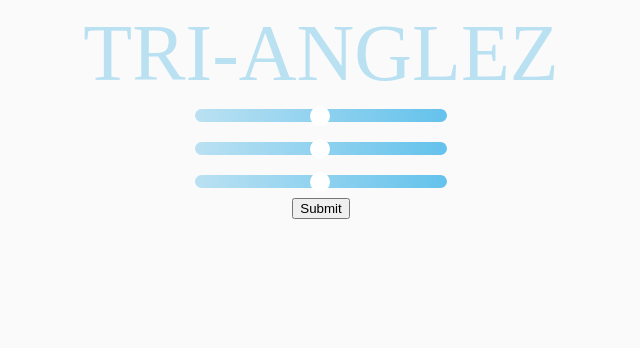
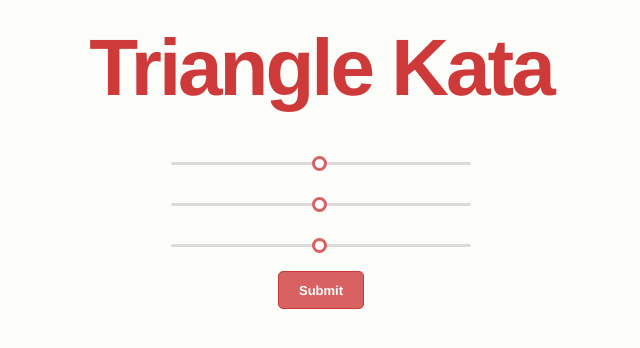
Before and after one commit to DevMaterial/triangle-kata-javascript, a website built with webpack: page index.html in a window 1280 px wide. Shown: the whole page, without its empty margins (319-959 px from the left). Built offline with nearby package versions, Linux system fonts and the light colour scheme.

Commit message:
[add] styles

```diff
--- a/index.html
+++ b/index.html
@@ -13,7 +13,7 @@
     </head>
     <body>
         <form id="triangleForm" action="#">
-            <label for="triangleSides">TRI-ANGLEZ</label>
+            <label for="triangleSides">Triangle Kata</label>
             <input type="range" min="1" max="100" value="50">
             <input type="range" min="1" max="100" value="50">
             <input type="range" min="1" max="100" value="50">
--- a/style.css
+++ b/style.css
@@ -1,14 +1,16 @@
 :root {
-  --primary-color: #64C2EC;
-  --secondary-color: #BAE1F2;
-  --tertiary-color: #84DCC6;
-  --main-bg-color: #A5FFD6;
-  --grey: #fafafa;
+  --primary-color: #0d0e0e;
+  --secondary-color: #ce3939;
+  --tertiary-color: #d86262;
+  --main-bg-color: #fcfcf9 ;
+  --grey: #dbdbdb;
 }
 
 body {
-  background: var(--grey);
+  background: var(--main-bg-color);
 }
+
+* { font-family: Helvetica, Arial, sans-serif }
 
 #triangleForm {
   display: flex;
@@ -21,38 +23,53 @@ body {
 label[for="triangleSides"] {
   color: var(--secondary-color);
   font-size: 80px;
+  font-weight: bold;
+  letter-spacing: -3px;
+  line-height: 80px;
+  padding: 20px 0 40px 0;
 }
 
 input[type="range"] {
   -webkit-appearance: none;
-  background: linear-gradient(to right,var(--secondary-color), var(--primary-color));
-  width: 20%;
-  height: 13px;
-  margin: 10px 0;
+  /* Bar Slider */
+  height: 3px;
   border-radius: 10px;
+  background-color: var(--grey);
+  margin: 14px 0 24px 0;
+  width: 300px;
 }
 
 input[type="range"]::-webkit-slider-thumb {
   -webkit-appearance: none;
-  height: 20px;
-  width: 20px;
+  width: 15px;
+  height: 15px;
+  border: 3px solid var(--tertiary-color);
   border-radius: 100%;
-  background: #ffffff;
+  background-color: #fff;
   cursor: pointer;
 }
 
-input[type="range"]:focus {
-  outline: none;
+button[type="submit"] {
+  background-color: var(--tertiary-color);
+  border: 1px solid var(--secondary-color);
+  border-radius: 5px;
+  height: 38px;
+  padding: 0 20px;
+  transition: all 0.2s;
+  font-family: Helvetica;
+  font-weight: bold;
+  font-size: 13px;
+  color: #fff;
 }
 
-/* input[type="range"]::-ms-track {
-  width: 100%;
-  cursor: pointer;
-  background: transparent;
-  border-color: transparent;
-  color: transparent;
-} */
+button[type="submit"]:hover {
+  background-color: var(--secondary-color);
+  border-color: var(--secondary-color);
+}
 
-button[type="submit"] {}
+button[type="submit"]:focus {
+  background-color: var(--secondary-color);
+  border-color: var(--secondary-color);
+}
 
-#result {}
+/* #result {} */
```
